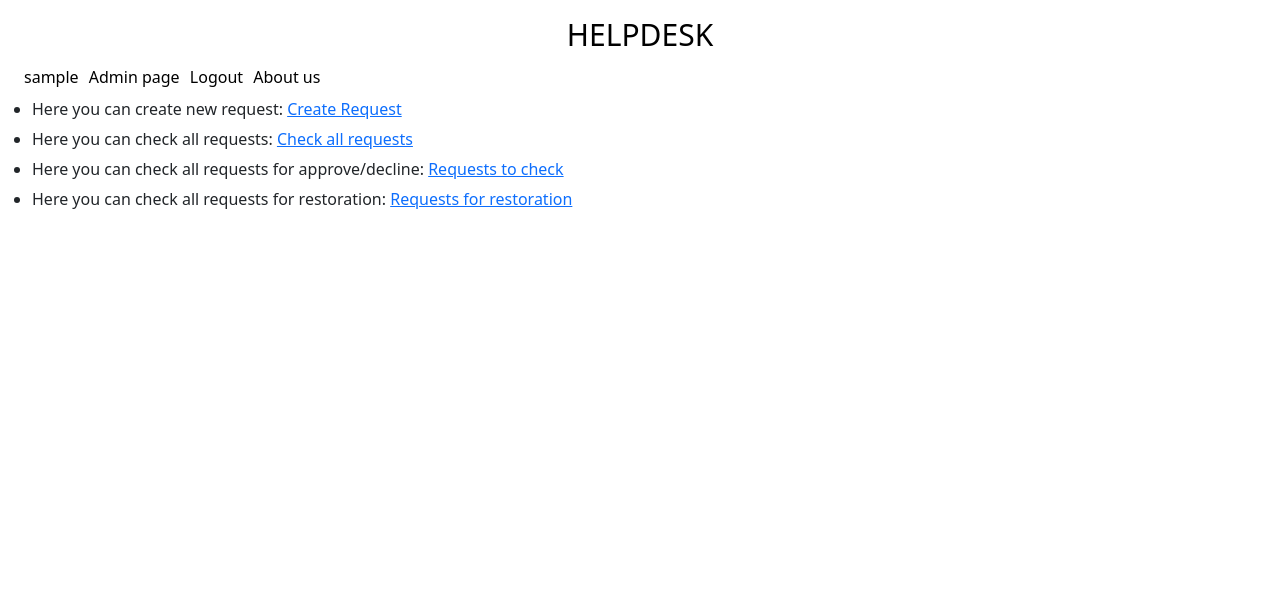
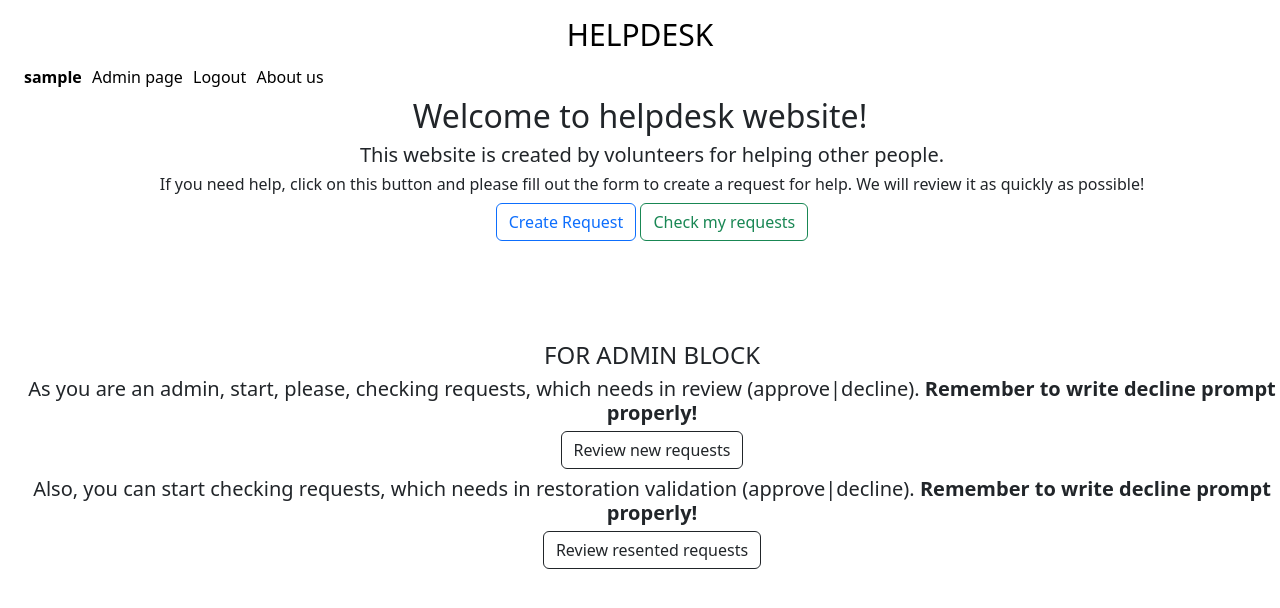
Before and after one commit to bvddw/helpdesk, a Django app: page / in a window 1280 px wide. Shown: the top 608 px of the page. Run offline with Django 4.2, Linux system fonts and the light colour scheme; the visitor is signed in with stand-in values (Sample User, id 1).

Commit message:
correct version: added documentation, fixed permissions in default django, main view template and some urls

```diff
--- a/help_request/templates/request_detail_view.html
+++ b/help_request/templates/request_detail_view.html
@@ -15,7 +15,7 @@
     <a class="btn btn-outline-danger" href="{% url 'requests:delete_request_view' pk=current_request.id%}">Delete</a>
   </div>
   {% endif %}
-  {% if request.user.is_superuser %}
+  {% if request.user.is_superuser and request.user != current_request.requester %}
     {% if current_request.status == "Active" or current_request.status == "For restoration"%}
       <div style="margin-bottom: 24px">
         <a class="btn btn-outline-success" href="{% url 'requests:approve_request_view' pk=current_request.id%}">Approve</a>
--- a/help_request/urls.py
+++ b/help_request/urls.py
@@ -28,24 +28,24 @@ urlpatterns = [
          name='request_list_view'),
     path('create-request/', views_django.CreateRequestView.as_view(),
          name='create_request_view'),
-    path('update-request/<int:pk>', views_django.UpdateRequestView.as_view(),
+    path('update-request/<int:pk>/', views_django.UpdateRequestView.as_view(),
          name='update_request_view'),
-    path('delete-request/<int:pk>', views_django.DeleteRequestView.as_view(),
+    path('delete-request/<int:pk>/', views_django.DeleteRequestView.as_view(),
          name='delete_request_view'),
-    path('request-detail/<int:pk>', views_django.RequestDetailView.as_view(),
+    path('request-detail/<int:pk>/', views_django.RequestDetailView.as_view(),
          name='request_detail_view'),
     path('requests-to-check/', views_django.ToCheckRequestsView.as_view(),
          name='request_to_check_view'),
     path('requests-for-restoration/', views_django.ForRestorationRequestsView.as_view(),
          name='requests_for_restoration_view'),
-    path('request-for-restoration/<int:pk>', views_django.AskForReviewRequestView.as_view(),
+    path('request-for-restoration/<int:pk>/', views_django.AskForReviewRequestView.as_view(),
          name='ask_for_restoration'),
-    path('approve-request/<int:pk>', views_django.ApproveRequestView.as_view(),
+    path('approve-request/<int:pk>/', views_django.ApproveRequestView.as_view(),
          name='approve_request_view'),
-    path('decline-request/<int:pk>', views_django.DeclineRequestView.as_view(),
+    path('decline-request/<int:pk>/', views_django.DeclineRequestView.as_view(),
          name='decline_request_view'),
-    path('start-processing-request/<int:pk>', views_django.StartProcessingRequestView.as_view(),
+    path('start-processing-request/<int:pk>/', views_django.StartProcessingRequestView.as_view(),
          name='start_processing_request_view'),
-    path('complete-processing-request/<int:pk>', views_django.CompleteProcessingRequestView.as_view(),
+    path('complete-processing-request/<int:pk>/', views_django.CompleteProcessingRequestView.as_view(),
          name='complete_processing_request_view'),
 ]
--- a/templates/base.html
+++ b/templates/base.html
@@ -32,7 +32,6 @@
     }
     .about-page:hover,
     .admin-page-link:hover,
-    .user:hover,
     .login:hover,
     .logout:hover,
     .register:hover{
@@ -62,7 +61,7 @@
         <a class="register" style="margin-right: 6px" href="{% url 'user:register_user_view' %}">Register</a>
         <a class="login" style="margin-right: 6px" href="{% url 'user:login_user_view' %}">Login</a>
       {% else %}
-        <a class="user" style="margin-right: 6px" href="">{{ request.user.username }}</a>
+        <strong class="user" style="margin-right: 6px">{{ request.user.username }}</strong>
         {% if request.user.is_staff %}
           <a class="admin-page-link" style="margin-right: 6px" href="/admin">Admin page</a>
         {% endif %}
--- a/templates/index.html
+++ b/templates/index.html
@@ -3,12 +3,21 @@
 {% load request_detail %}
 
 {% block content %}
-  <ul>
-    <li style="margin-bottom: 6px">Here you can create new request: <a href="{% url 'requests:create_request_view' %}">Create Request</a></li>
-    <li style="margin-bottom: 6px">Here you can check all {% if not request.user.is_superuser %}you {% endif %}requests: <a href="{% url 'requests:request_list_view' %}">Check {% if request.user.is_superuser %} all {% else %} my {% endif %} requests</a></li>
+  <h2 style="text-align: center">Welcome to helpdesk website!</h2>
+  <div style="text-align: center; margin-left: 24px">
+    <div>
+      <h5>This website is created by volunteers for helping other people.</h5>
+      <h6>If you need help, click on this button and please fill out the form to create a request for help. We will review it as quickly as possible!</h6>
+      <a class="btn btn-outline-primary" href="{% url 'requests:create_request_view' %}">Create Request</a>
+      <a class="btn btn-outline-success" href="{% url 'requests:request_list_view' %}">Check my requests</a>
+    </div>
     {% if request.user.is_superuser %}
-      <li style="margin-bottom: 6px">Here you can check all requests for approve/decline: <a href="{% url 'requests:request_to_check_view' %}">Requests to check</a></li>
-      <li style="margin-bottom: 6px">Here you can check all requests for restoration: <a href="{% url 'requests:requests_for_restoration_view' %}">Requests for restoration</a></li>
+      <div>
+        <h4 style="margin-top: 100px">FOR ADMIN BLOCK</h4>
+        <h5>As you are an admin, start, please, checking requests, which needs in review (approve|decline). <strong>Remember to write decline prompt properly!</strong> <br><a style="margin-top: 6px" class="btn btn-outline-dark" href="{% url 'requests:request_to_check_view' %}">Review new requests</a></h5>
+        <h5>Also, you can start checking requests, which needs in restoration validation (approve|decline). <strong>Remember to write decline prompt properly!</strong> <br><a style="margin-top: 6px" class="btn btn-outline-dark" href="{% url 'requests:requests_for_restoration_view' %}">Review resented requests</a></h5>
+      </div>
     {% endif %}
-  </ul>
+  </div>
+
 {% endblock %}
```
Also changed, not shown: help_request/tests/test_django_views.py (+1 -2 lines), help_request/views_django.py (+6 -6 lines), README.md.
